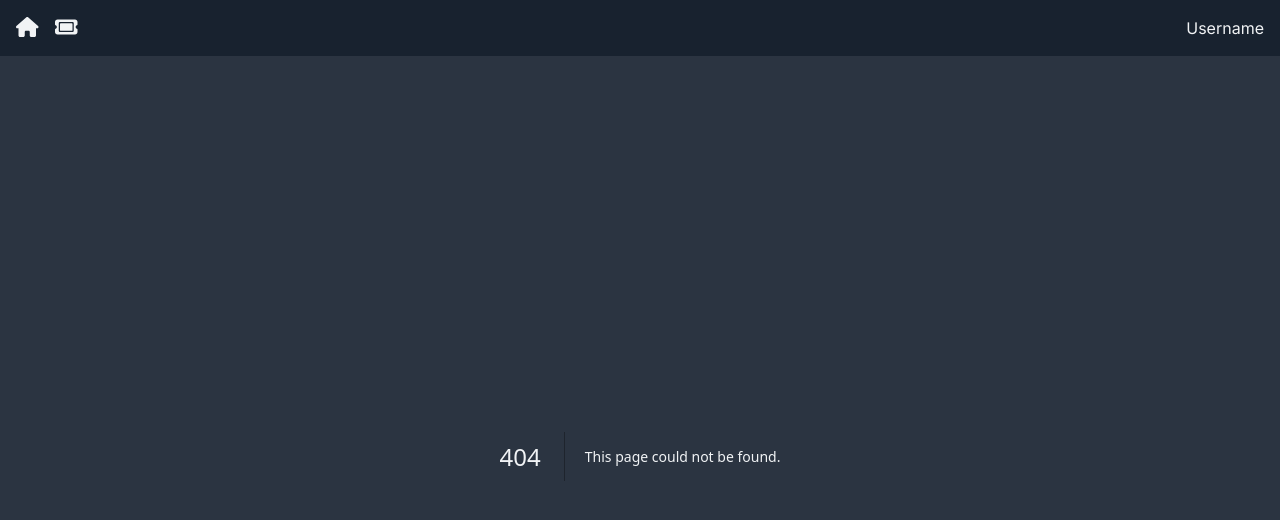
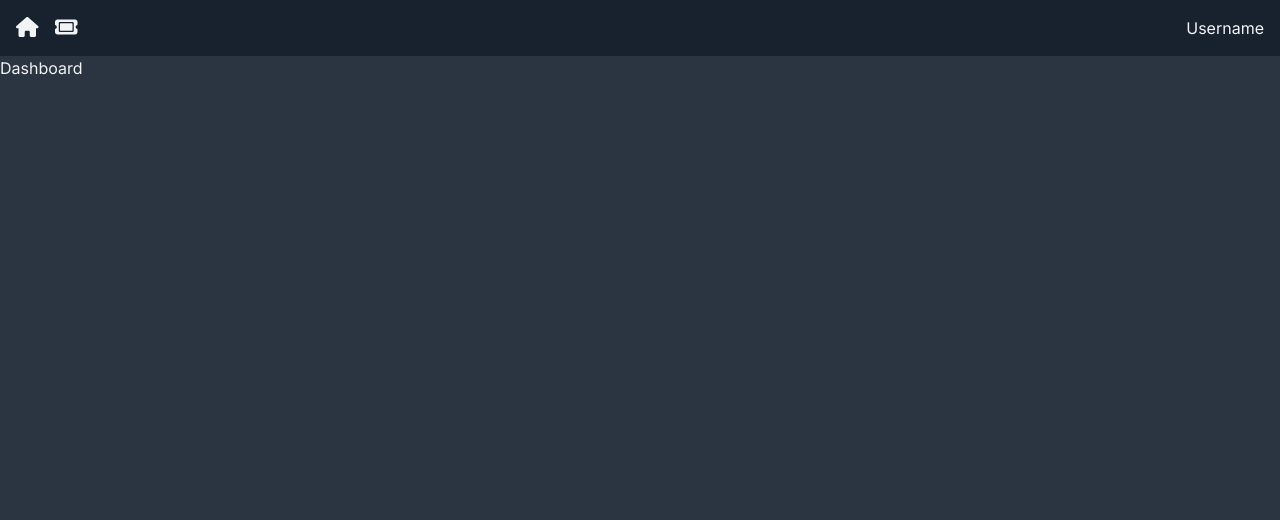
Before and after one commit to markokovac16/ticket-app, a Next.js app: page / in a window 1280 px wide. Before the commit this address had no page. Shown: the top 520 px of the page. Built offline with nearby package versions, Linux system fonts and the light colour scheme.

Commit message:
Setup of homepage

```diff
--- /dev/null
+++ b/app/page.jsx
@@ -0,0 +1,7 @@
+import React from "react";
+
+const Dashboard = () => {
+  return <div>Dashboard</div>;
+};
+
+export default Dashboard;
```
